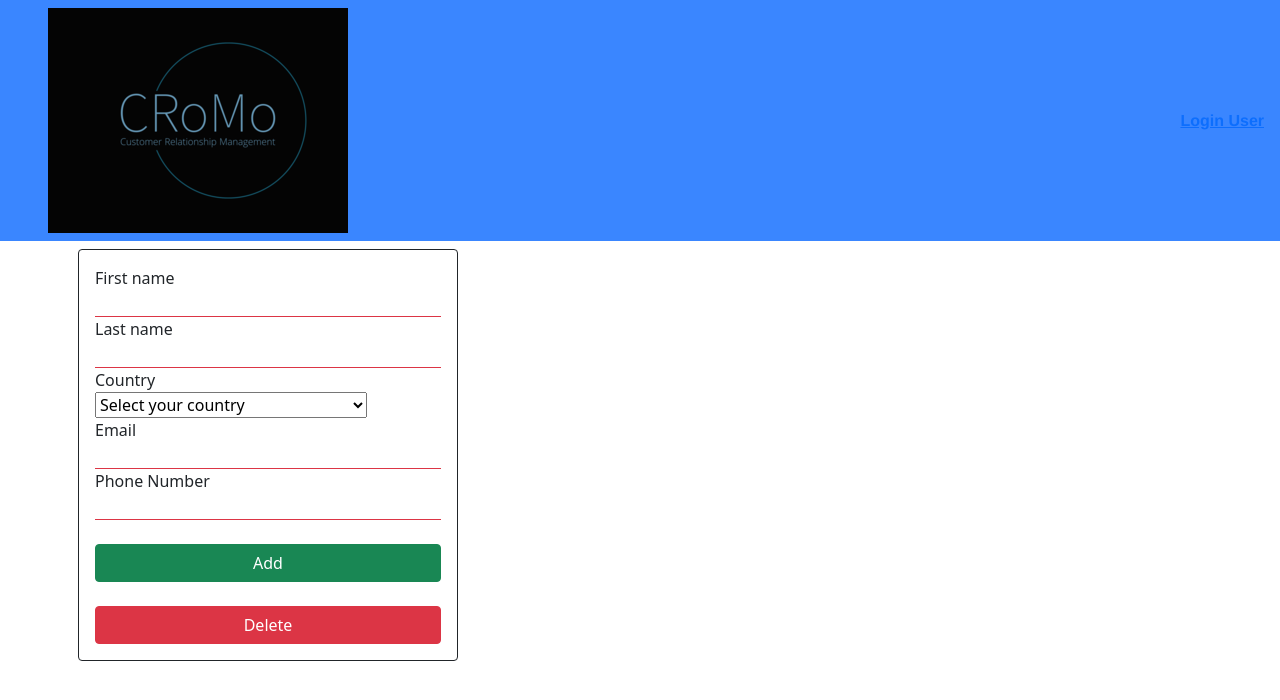
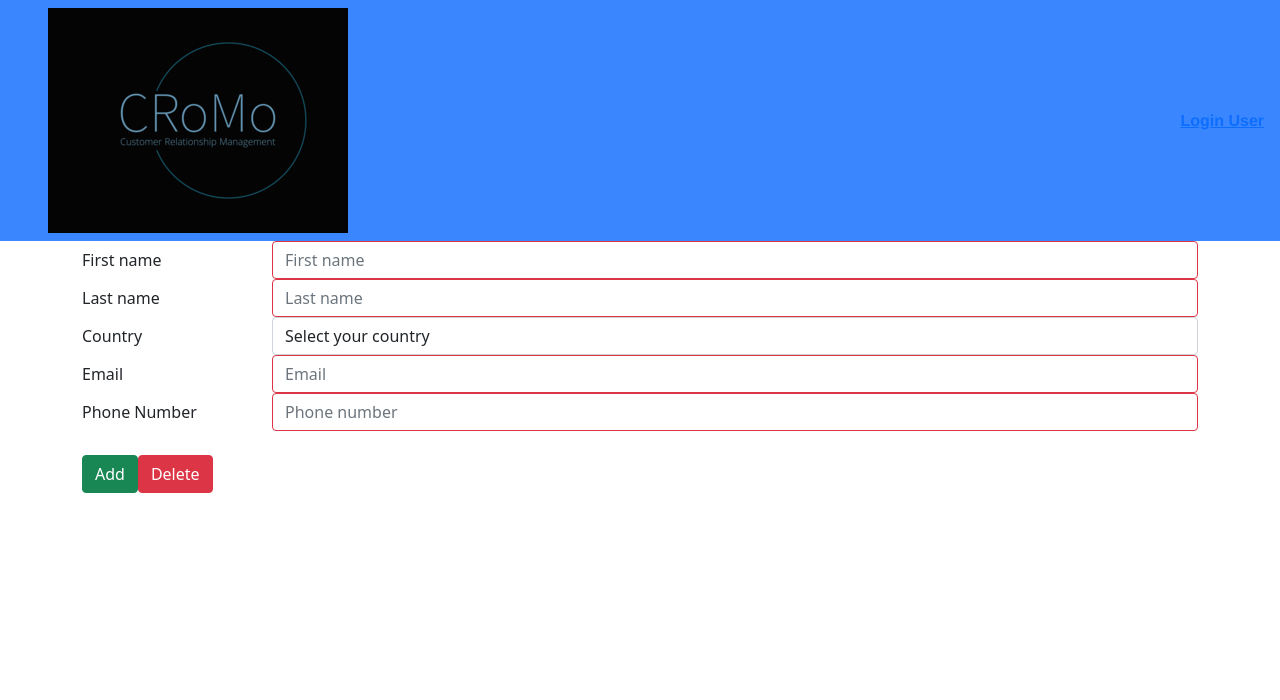
Before and after one commit to GiuliaCassano/CRM, a React (Vite) app in the folder crm_fe/: page /formcontacts in a window 1280 px wide. Shown: the top 700 px of the page. Built offline with nearby package versions, Linux system fonts and the light colour scheme; no server answers.

Commit message:
post Fede done!! Attenzione quì

```diff
--- a/crm_fe/src/App.jsx
+++ b/crm_fe/src/App.jsx
@@ -15,7 +15,7 @@ function App() {
       {/* CREO LE MIE ROTTE */}
       <Routes>
         <Route path="/loginpage" element={<LoginPage />}></Route>
-        <Route path="/home" element={<HomePage/>} ></Route>
+        <Route path="/" element={<HomePage/>} ></Route>
         <Route path="/formactivities" element={<FormActivities/>}></Route>
         <Route path="/formcontacts" element={<FormContacts/>}></Route>
 
--- a/crm_fe/src/components/CardActivities.jsx
+++ b/crm_fe/src/components/CardActivities.jsx
@@ -2,10 +2,10 @@ import { NavLink } from "react-router-dom";
 
 const CardActivities = () => {
   return (
-    <div className="card text-center">
+    <div className="card text-center col-4">
       <h2>Activities</h2>
       <img src="src\images\ImageActivity.jpg" className="" />
-      <div> *** TESTO DA INSERIRE ***</div>
+      <div> The activities that will appear on the following page will specify the type, date and time of the appointment with the manager and a brief description of the activity. </div>
       <NavLink className="button__activities" to="/formactivities">
         <button>Go to activities</button>
       </NavLink>
--- a/crm_fe/src/components/CardContact.jsx
+++ b/crm_fe/src/components/CardContact.jsx
@@ -2,10 +2,10 @@ import { NavLink } from "react-router-dom";
 
 const CardContact = () => {
     return (
-        <div className="card text-center">
+        <div className="card text-center col-4">
             <h2>Contacts</h2>
             <img src="src\images\Contacts_image.jpg" className=""  />
-            <div> *** TESTO DA INSERIRE ***</div>
+            <div>The contacts that appear on the following page will specify their personal data, taking care to fill in all fields correctly. </div>
            <NavLink className="button__contacts" to="/formcontacts">
            <button>Go to contacts</button>
            </NavLink>
--- a/crm_fe/src/components/FormContacts.jsx
+++ b/crm_fe/src/components/FormContacts.jsx
@@ -15,42 +15,40 @@ const FormContacts = () => {
   const [error, setError] = useState(null);
   const [content, setContent] = useState(null);
 
-
   //*** 2 ***
-  const fetchGetAllContacts = async() => {
+  const fetchGetAllContacts = async () => {
     console.log("Fetch");
 
     try {
       const response = await fetch("http://localhost:8080/contact/all");
       console.log(response);
-      if (!response.ok){
+      if (!response.ok) {
         throw new Error("Something went wrong!");
-      };
+      }
 
       const data = await response.json();
       console.log(data);
 
-      const dataMapped = await data.map((elem, index) =>{
-        return{
+      const dataMapped = await data.map((elem, index) => {
+        return {
           key: index,
-          firstName : elem.firstName,
-          lastName : elem.lastName,
-          country : elem.country,
-          email : elem.email,
-          phoneNumber : elem.phoneNumber,
-          activities : elem.activities
-        }
-      })
+          firstName: elem.firstName,
+          lastName: elem.lastName,
+          country: elem.country,
+          email: elem.email,
+          phoneNumber: elem.phoneNumber,
+          activities: elem.activities,
+        };
+      });
       console.log(dataMapped);
 
       setContent(dataMapped);
       console.log(content);
-
     } catch (error) {
-      setError(error)
+      setError(error);
       console.log(error);
     }
-  }
+  };
 
   //NAME
   const nameChangeHandler = (event) => {
@@ -68,110 +66,130 @@ const FormContacts = () => {
     } else setCheckInputSurname(false);
   };
 
-  //EMAIL Aggiungere nell'if il controllo della @
+  //EMAIL
   const emailChangeHandler = (event) => {
     setEmailValue(event.target.value);
-    if(event.target.value.length >= 8){
-        setCheckInputEmail(true)
-    }else setCheckInputEmail(false);
-  }
+    const emailRegex = /^[a-zA-Z0-9_.+-]+@[a-zA-Z0-9-]+\.[a-zA-Z0-9-.]+$/;
+    if (emailRegex.test(event.target.value) && event.target.value.length >= 8) {
+      setCheckInputEmail(true);
+    } else setCheckInputEmail(false);
+  };
 
   //PHONE NUMBER Aggiungere nell'if il controllo per inserire solo numeri
   const phoneChangeHandler = (event) => {
     setPhoneValue(event.target.value);
-    if(event.target.value.length = 10){
-        setPhoneValue(true)
-    } else setPhoneValue(false);
-  }
-
-
-  const submitHandler = (event) => {
-    event.preventDefault();
+    if (event.target.value.length == 10) {
+      setCheckInputPhone(true);
+    } else setCheckInputPhone(false);
   };
 
   // ***1*** In react le [] dentro l'useEffect stanno a significare che la funziona avviene al caricamento della pagina
-  useEffect(() =>{
+  useEffect(() => {
     fetchGetAllContacts();
-  },
-  []);
+  }, []);
 
   let final = "";
 
-  if (content != null){
-    final = <ListContact propsContent= {content}/>
-    console.log("Funziona fetch")
+  if (content != null) {
+    final = <ListContact propsContent={content} />;
+    console.log("Funziona fetch");
   }
 
-
-   // °°°°°° 1 °°°°°  SUBMIT HANDLER
+  // °°°°°° 1 °°°°°  SUBMIT HANDLER ---> POST
   const submitControlHandler = async (event) => {
     event.preventDefault();
+    if (
+      checkInputName == false ||
+      checkInputSurname == false ||
+      checkInputEmail == false ||
+      checkInputPhone == false
+    ) {
+      console.log("Something went wrong");
+      return;
+    }
 
     const newContactToBE = {
-    firstName : nameValue,
-    lastName : surnameValue,
-    country : countryValue,
-    email : emailValue,
-    phoneNumber : phoneValue,
+      firstName: nameValue,
+      lastName: surnameValue,
+      country: countryValue,
+      email: emailValue,
+      phoneNumber: phoneValue,
     };
 
     console.log(newContactToBE);
-
     fetch("http://localhost:8080/contact/create", {
-    method : "POST",
-    headers : {
-      "Content-type" : "application/json",
+      method: "POST",
+      headers: {
+        "Content-type": "application/json",
       },
-    body : JSON.stringify(newContactToBE)
+      body: JSON.stringify(newContactToBE),
     })
       .then((response) => response.json())
-  .then((newContactToBE) =>{
+      .then((newContactToBE) => {
         fetchGetAllContacts(),
-    console.log("Success, you have posted this new activity to BE", newContactToBE);
+          console.log(
+            "Success, you have posted this new activity to BE",
+            newContactToBE
+          );
       })
-  .catch((error) =>{
+      .catch((error) => {
         setError(error.message);
         console.log(error);
-  })
+      });
   };
 
   return (
-    <section className="container">
-      <div className="row">
-        <form
-          onSubmit={submitControlHandler}
-          className="col-4 d-flex flex-column m-2 p-3 border border-dark rounded"
-        >
-          <label htmlFor="name">First name</label>
+      <form className="container">
+        <div className="form-group row">
+          <label htmlFor="name" className="col-sm-2 col-form-label">
+            First name
+          </label>
+          <div className="col-sm-10">
             <input
-            className={
+              className={`${
                 checkInputName == true
-                ? "border border-success border-0 border-bottom"
-                : "border border-danger border-0 border-bottom"
+                  ? "border border-success "
+                  : "border border-danger "
               }
+            form-control`}
               onChange={nameChangeHandler}
               value={nameValue}
               type="text"
               id="firstName"
+              placeholder="First name"
             />
-          <label htmlFor="surname">Last name</label>
+          </div>
+        </div>
+
+        <div className="form-group row">
+          <label htmlFor="surname" className="col-sm-2 col-form-label">
+            Last name
+          </label>
+          <div className="col-sm-10">
             <input
-            className={
+              className={`${
                 checkInputSurname == true
-                ? "border border-success border-0 border-bottom"
-                : "border border-danger border-0 border-bottom"
+                  ? "border border-success"
+                  : "border border-danger"
               }
+              form-control`}
               onChange={surnameChangeHandler}
               value={surnameValue}
               type="text"
               id="lastName"
+              placeholder="Last name"
             />
-          <label htmlFor="country">Country</label>
-          <div>
+          </div>
+        </div>
+        <div className="form-group row">
+          <label htmlFor="country" className="col-sm-2 col-form-label">
+            Country
+          </label>
+          <div className="col-sm-10">
             <select
               type="dropdown"
               id="country"
-              className="form-dropdown"
+              className="form-control"
               name="country"
               data-component="dropdown"
             >
@@ -383,39 +401,60 @@ const FormContacts = () => {
               <option value="Zimbabwe">Zimbabwe</option>
             </select>
           </div>
+        </div>
 
-          <label htmlFor="email">Email</label>
+        <div className="form-group row">
+          <label htmlFor="email" className="col-sm-2 col-form-label">
+            Email
+          </label>
+          <div className="col-sm-10">
             <input
-          className= {
+              className={`${
                 checkInputEmail == true
-            ? "border border-success border-0 border-bottom"
-            : "border border-danger border-0 border-bottom"
+                  ? "border border-success"
+                  : "border border-danger"
               }
+          form-control`}
               onChange={emailChangeHandler}
               value={emailValue}
               type="email"
               id="email"
+              placeholder="Email"
             />
-          <label htmlFor="phone">Phone Number</label>
+          </div>
+        </div>
+
+        <div className="form-group row">
+          <label htmlFor="phone" className="col-sm-2 col-form-label">
+            Phone Number
+          </label>
+          <div className="col-sm-10">
             <input
-          className= {
+              className={`${
                 checkInputEmail == true
-            ? "border border-success border-0 border-bottom"
-            : "border border-danger border-0 border-bottom"
+                  ? "border border-success"
+                  : "border border-danger"
               }
+            form-control`}
               onChange={phoneChangeHandler}
               value={phoneValue}
               type="text"
               id="phone"
+              placeholder="Phone number"
             />
-          <button className="btn btn-success mt-4">Add</button>
-          <button className="btn btn-danger mt-4">Delete</button>
-        </form>
-        <div className="col-7">
-        {final}
           </div>
         </div>
-    </section>
+        <div className="col-sm-10">
+        <button onClick={submitControlHandler} className="btn btn-success mt-4">
+          Add
+        </button>
+        <button className="btn btn-danger mt-4">Delete</button>
+      </div>
+
+      <div className="form-group row">{final}</div>
+      </form>
+
+
   );
 };
 export { FormContacts };
--- a/crm_fe/src/components/LoginUser.jsx
+++ b/crm_fe/src/components/LoginUser.jsx
@@ -71,14 +71,16 @@ const LoginUser = () => {
   //PASSWORD Aggiungere controllo lettere, numeri, simboli e CHIEDERE PERCHè PRIMA RIUSCIVO A SCRIVERE, ORA NO = PASSWORD CONFIRMATION
   const pswChangeHandler = (event) => {
     setPswValue(event.target.value);
-    if(event.target.value.length >= 8){
+    const emailRegex = /^[a-zA-Z0-9_.+-]+@[a-zA-Z0-9-]+\.[a-zA-Z0-9-.]+$/;
+    if(event.target.value.length >= 8 && emailRegex.test(event.target.value) ){
         setCheckInputPsw(true)
     }else setCheckInputPsw(false);
   }
   //PASSWORD CONFIRMATION Aggiungere controllo lettere, numeri, simboli e che sia uguale alla PASSWORD
   const pswConfirmChangeHandler = (event) => {
     setPswConfirmValue(event.target.value);
-if(event.target.value.length >= 8  ){    {/** && event.target.value == come devo scriverlo?*/}
+    const emailRegex = /^[a-zA-Z0-9_.+-]+@[a-zA-Z0-9-]+\.[a-zA-Z0-9-.]+$/;
+if(event.target.value.length >= 8 && emailRegex.test(event.target.value) ){
         setCheckInputPswConfirm(true)
     }else setCheckInputPswConfirm(false);
   }
--- a/crm_fe/src/components/Logo.jsx
+++ b/crm_fe/src/components/Logo.jsx
@@ -4,7 +4,7 @@ NavLink;
 
 function Logo(){
     return(
-        <NavLink to="/home" className="img-fluid" >
+        <NavLink to="/" className="img-fluid" >
             <img src="src\images\Logo_cromo.png" className="mx-5"  />
         </NavLink>
     )
--- /dev/null
+++ b/crm_fe/src/components/styles/Form.css
@@ -0,0 +1,3 @@
+.form-control {
+    width: 100%;
+  }
```
Also changed, not shown: crm_fe/src/components/FormActivities.jsx (+110 -68 lines), crm_fe/src/pages/HomePage.jsx (+6 -3 lines), crm_fe/src/components/SignIn.jsx (added). Lines whose indentation alone changed are shown as unchanged.
